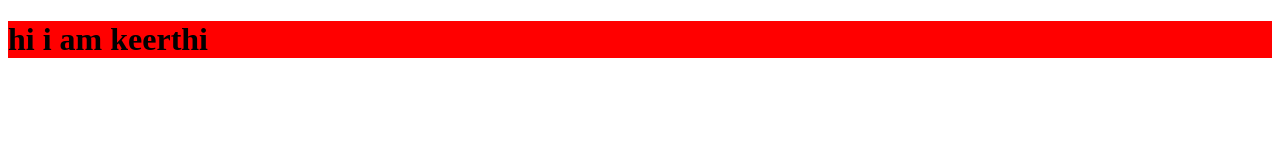
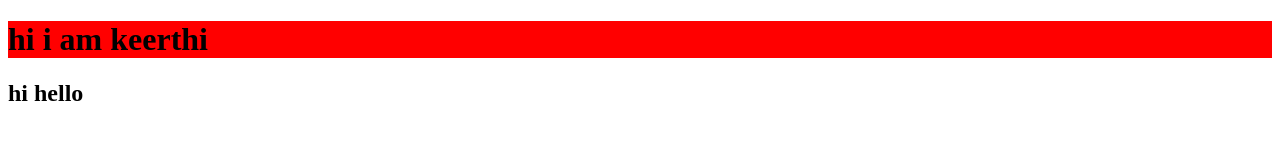
Before and after one commit to keerthiudatha/carrer_hub, a plain HTML site: page template/index.html in a window 1280 px wide. Drawn offline with Linux system fonts and the light colour scheme.

Commit message:
Update index.html

```diff
--- a/template/index.html
+++ b/template/index.html
@@ -8,6 +8,7 @@
 </head>
 <body>
     <h1>hi i am keerthi</h1>
+    <h2> hi hello</h2>
 
 
 </body>
```
